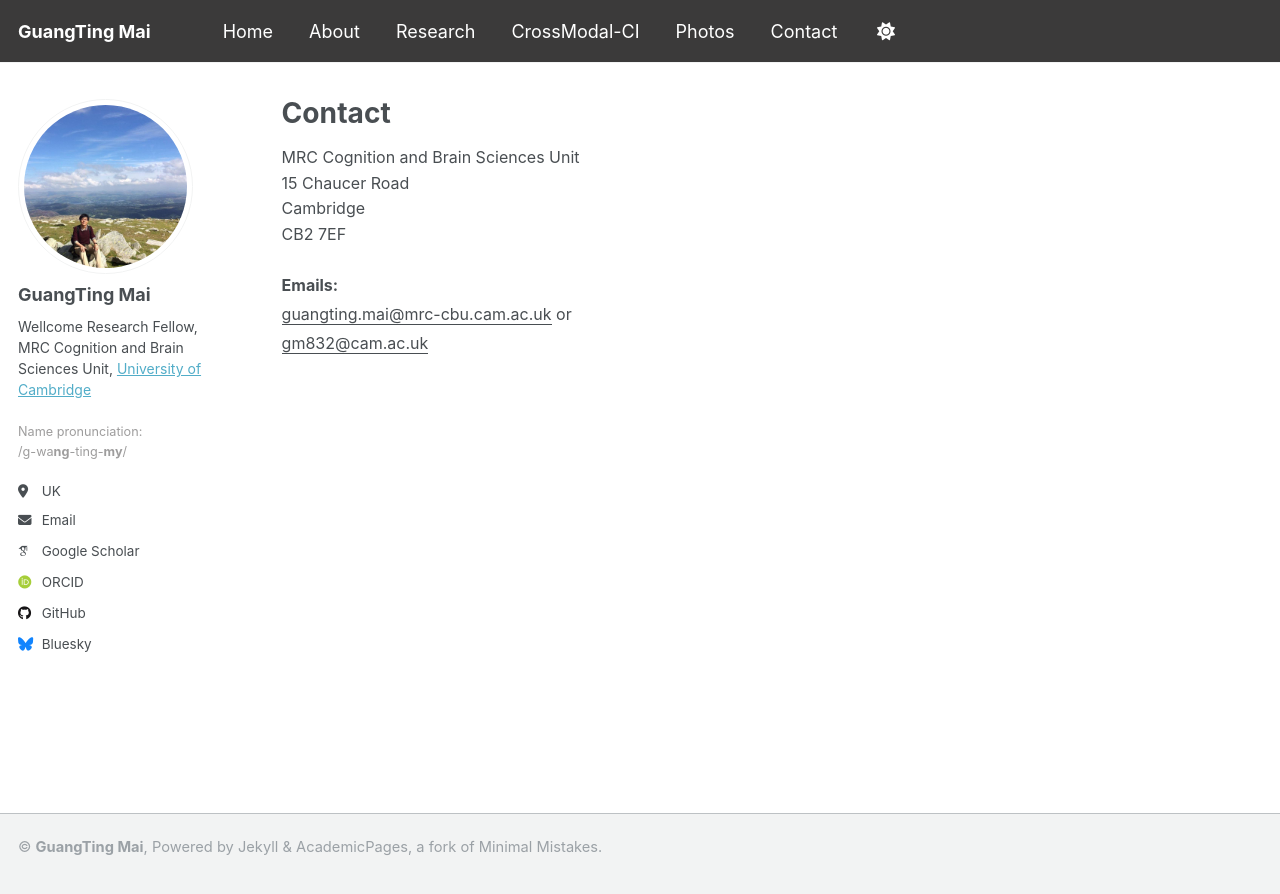
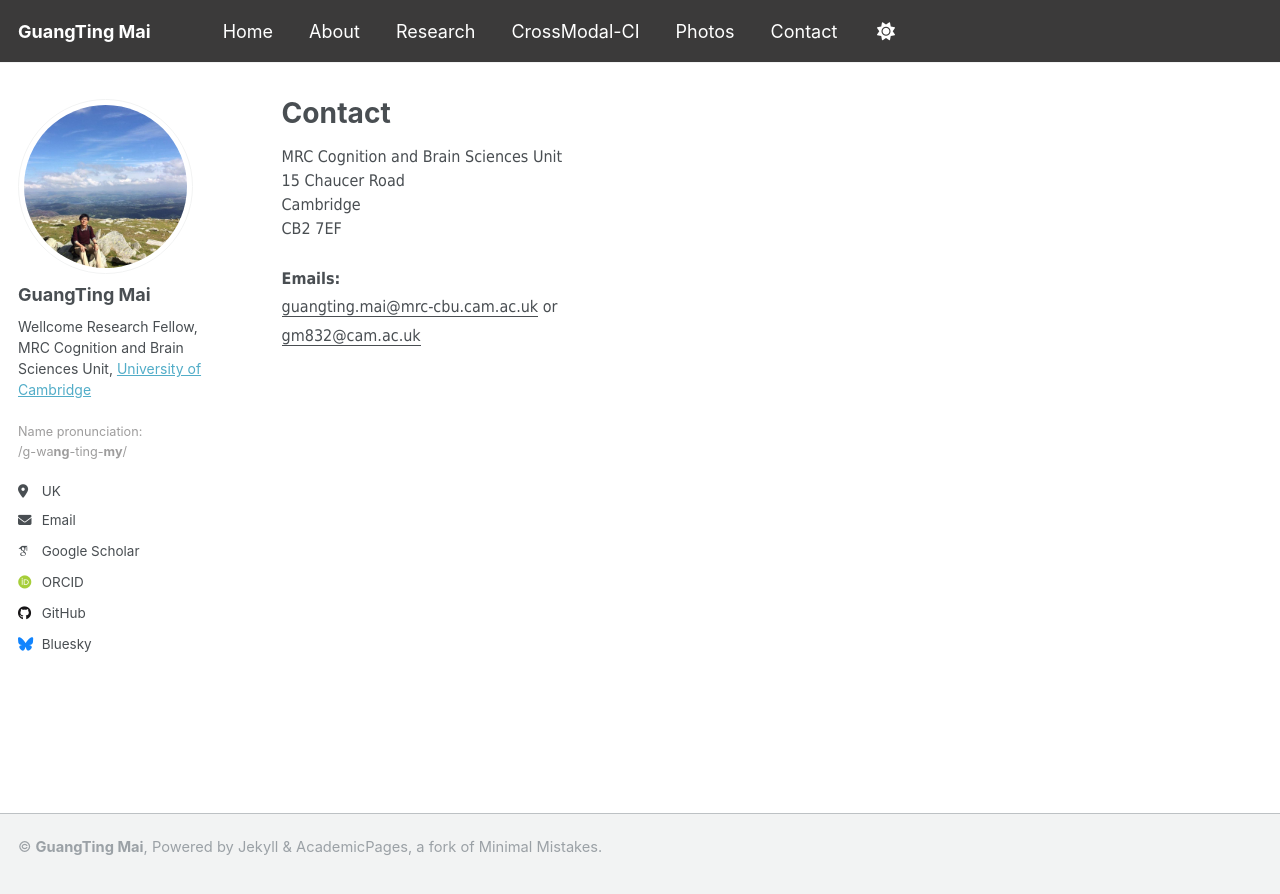
Before and after one commit to guangtingmai/guangtingmai.github.io, a Jekyll site: the page built from _pages/contact.html, in a window 1280 px wide. Shown: the top 894 px of the page. Built offline with Jekyll 4.4.1, drawn with Linux system fonts in a browser that asks for light colours; some web fonts are replaced.

Commit message:
Update contact.html

```diff
--- a/_pages/contact.html
+++ b/_pages/contact.html
@@ -7,13 +7,13 @@
 #  - /resume
 ---
 <p>
-  <span style="font-size: 12pt;line-height: 1.6;display: block;">MRC Cognition and Brain Sciences Unit</span>
-  <span style="font-size: 12pt;line-height: 1.6;display: block;">15 Chaucer Road</span>
-  <span style="font-size: 12pt;line-height: 1.6;display: block;">Cambridge</span>
-  <span style="font-size: 12pt;line-height: 1.6;display: block;">CB2 7EF</span>
+  <span style="font-size: 12pt;font-family:Tahoma;line-height: 1.5;display: block;">MRC Cognition and Brain Sciences Unit</span>
+  <span style="font-size: 12pt;font-family:Tahoma;line-height: 1.5;display: block;">15 Chaucer Road</span>
+  <span style="font-size: 12pt;font-family:Tahoma;line-height: 1.5;display: block;">Cambridge</span>
+  <span style="font-size: 12pt;font-family:Tahoma;line-height: 1.5;display: block;">CB2 7EF</span>
 </p>
 <p>
-  <span style="font-size: 12pt;line-height: 1.8;display: block"><strong>Emails:</strong></span>
-  <span style="font-size: 12pt;line-height: 1.8;display: block"><u>guangting.mai@mrc-cbu.cam.ac.uk</u> or</span>
-  <span style="font-size: 12pt;line-height: 1.8;display: block"><u>gm832@cam.ac.uk</u></span>
+  <span style="font-size: 12pt;font-family:Tahoma;line-height: 1.8;display: block"><strong>Emails:</strong></span>
+  <span style="font-size: 12pt;font-family:Tahoma;line-height: 1.8;display: block"><u>guangting.mai@mrc-cbu.cam.ac.uk</u> or</span>
+  <span style="font-size: 12pt;font-family:Tahoma;line-height: 1.8;display: block"><u>gm832@cam.ac.uk</u></span>
 </p>
```
